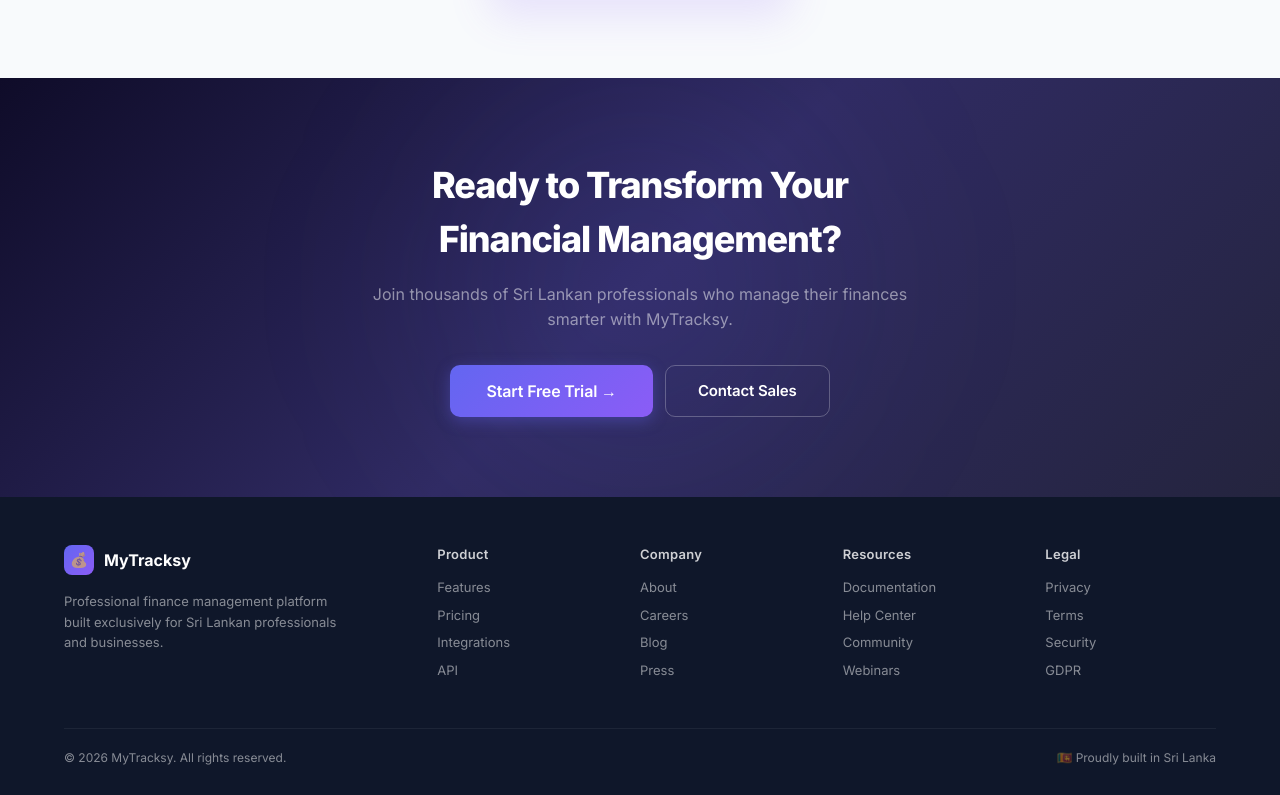
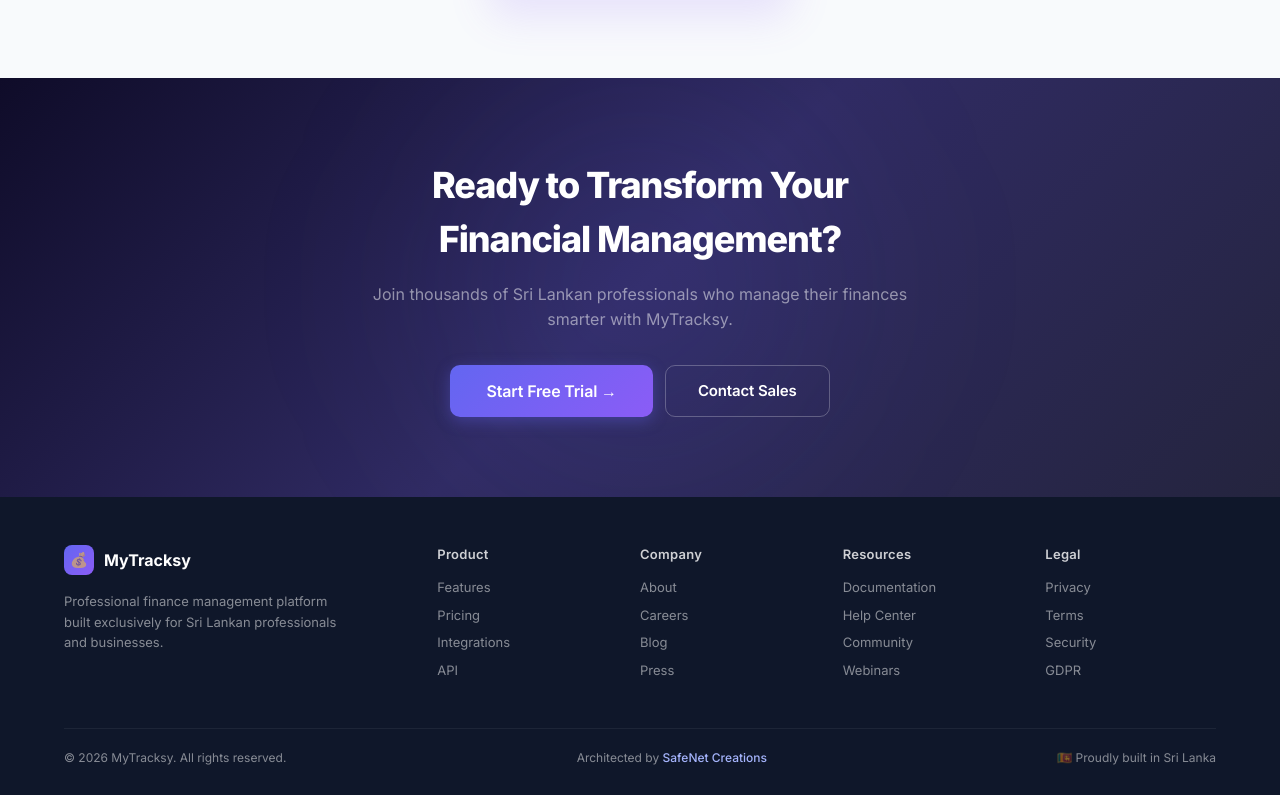
Before and after one commit to nanthan77/mytracksy, a React (Vite) app: page / in a window 1280 px wide. Shown: the part 2617-3412 px from the top of the page. Built offline with nearby package versions, Linux system fonts and the light colour scheme; no server answers.

Commit message:
Add SafeNet Creations credit link to footer

```diff
--- a/src/components/LandingPage.tsx
+++ b/src/components/LandingPage.tsx
@@ -383,6 +383,12 @@ const LandingPage: React.FC<LandingPageProps> = ({ onGetStarted, onLogin }) => {
                         {/* Bottom */}
                         <div style={{ borderTop: '1px solid rgba(255,255,255,0.06)', paddingTop: 20, display: 'flex', justifyContent: 'space-between', alignItems: 'center' }}>
                             <span style={{ fontSize: 12 }}>© 2026 MyTracksy. All rights reserved.</span>
+                            <span style={{ fontSize: 12 }}>
+                                Architected by{' '}
+                                <a href="https://safenetcreations.com/" target="_blank" rel="noopener noreferrer" style={{ color: '#a5b4fc', textDecoration: 'none', fontWeight: 500, transition: 'color 0.2s' }} onMouseEnter={e => (e.currentTarget.style.color = '#c084fc')} onMouseLeave={e => (e.currentTarget.style.color = '#a5b4fc')}>
+                                    SafeNet Creations
+                                </a>
+                            </span>
                             <span style={{ fontSize: 12 }}>🇱🇰 Proudly built in Sri Lanka</span>
                         </div>
                     </div>
```
